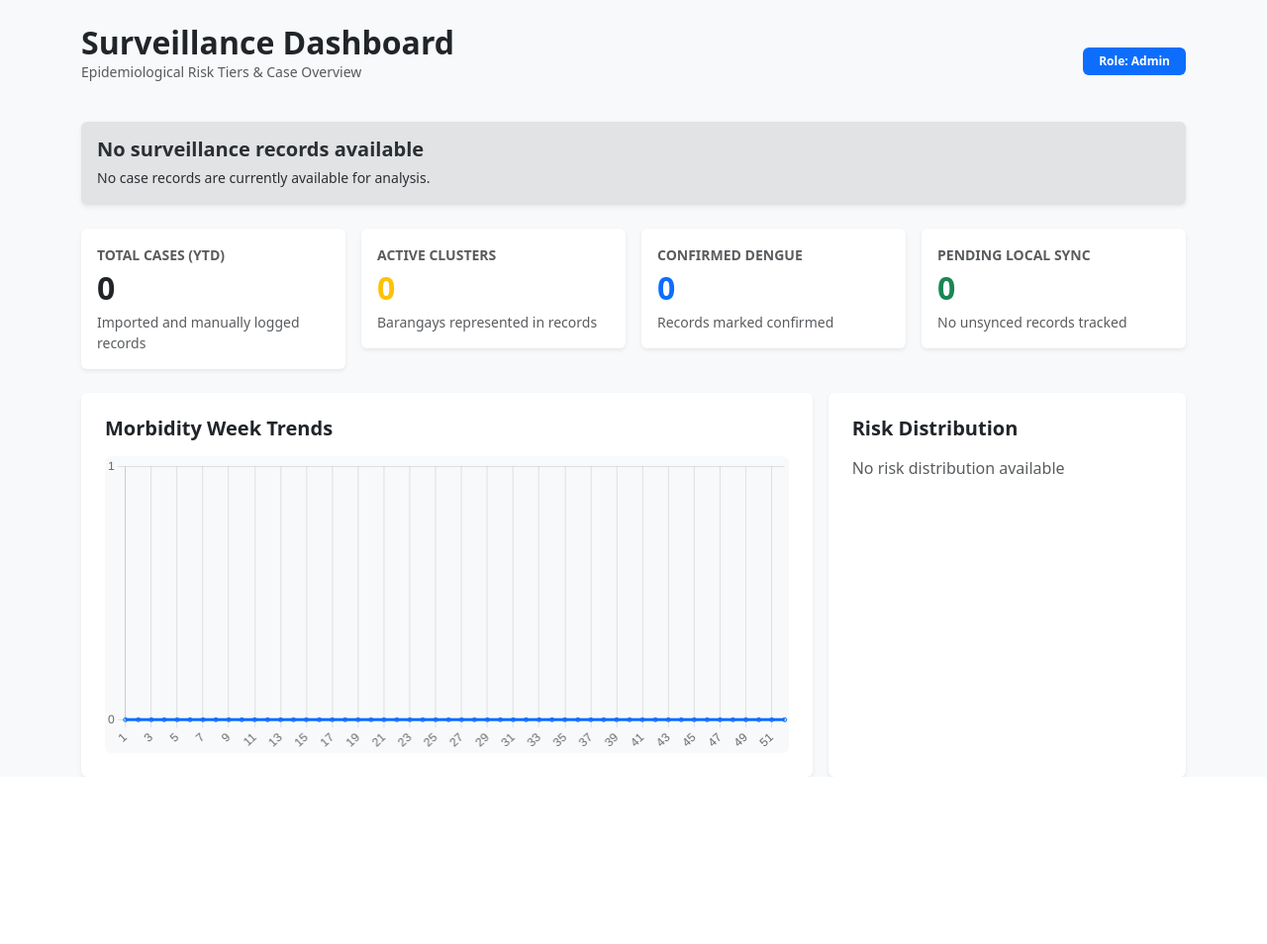
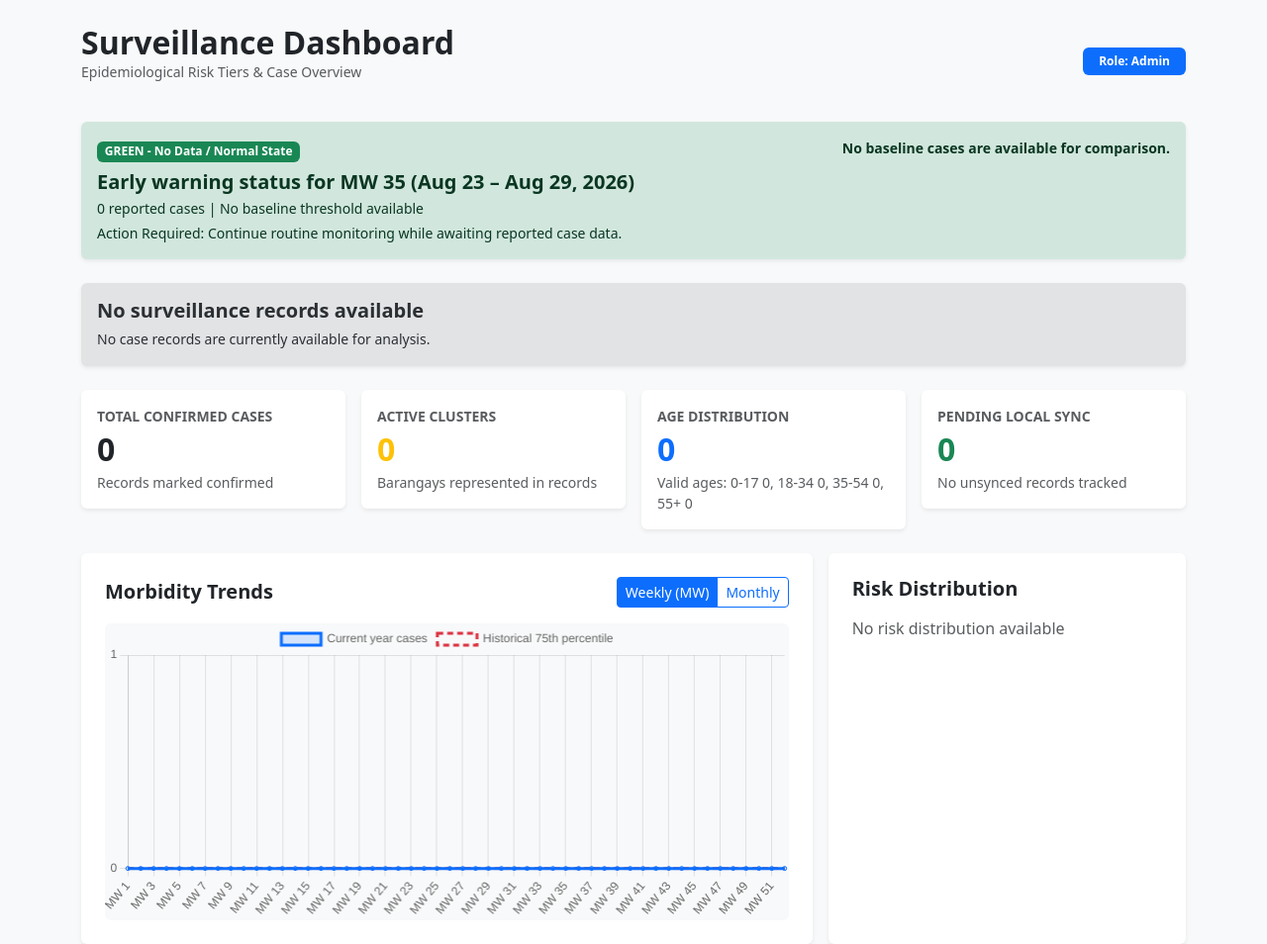
Before and after one commit to DessDagondon/lokalhealth, a Flask app: page /dashboard in a window 1280 px wide. Shown: the part 56-1010 px from the top of the page at 99% size. Before the commit the page ends 841 px from the top, so only its background shows below. Run offline with Flask 3, Linux system fonts and the light colour scheme; a user stored in the database is signed in; data that the repository does not hold is empty.

Commit message:
(dashboard): finalize Day 7 analytics core, and UI alert banner)
- Add non-parametric P75 baseline engine and Section 3.3.5 alert triggers (GREEN/YELLOW/RED).
- Implement Weekly (MW) vs. Monthly trend chart toggle and Chart.js historical overlay.
- Refine alert banner for human readability with date ranges and action recommendations.

```diff
--- a/app.py
+++ b/app.py
@@ -1,8 +1,8 @@
 import os
 import re
 from io import BytesIO, StringIO
-from datetime import datetime
-from flask import Flask, render_template, request, redirect, url_for, flash, send_file
+from datetime import date, datetime, timedelta
+from flask import Flask, render_template, request, redirect, url_for, flash, send_file, jsonify
 from flask_sqlalchemy import SQLAlchemy
 from flask_login import LoginManager, UserMixin, login_user, logout_user, login_required, current_user
 from sqlalchemy import text, or_
@@ -144,33 +144,186 @@ def logout():
 # ==========================================
 
 # Screen 2: Main Surveillance Dashboard (Tiers 1, 2, & 3)
+NULL_LIKE_VALUES = {'', 'nan', 'n/a', 'na', 'null', 'none', 'unavailable'}
+
+
+def is_available_dashboard_value(value):
+    return value is not None and str(value).strip().lower() not in NULL_LIKE_VALUES
+
+
+def get_morbidity_week_date_range(year, morbidity_week):
+    year_start = date(year, 1, 1)
+    first_week_start = year_start - timedelta(days=(year_start.weekday() + 1) % 7)
+    week_start = first_week_start + timedelta(weeks=morbidity_week - 1)
+    week_end = week_start + timedelta(days=6)
+    start_label = f'{week_start.strftime("%b")} {week_start.day}'
+    end_label = f'{week_end.strftime("%b")} {week_end.day}, {week_end.year}'
+    return f'{start_label} \u2013 {end_label}'
+
+
+def evaluate_dashboard_alert(current_count, baseline_threshold):
+    pre_surge_threshold = round(0.75 * baseline_threshold, 2)
+    if current_count == 0 and baseline_threshold == 0:
+        return {
+            'risk_level': 'GREEN',
+            'risk_label': 'No Data / Normal State',
+            'recommendation': 'No baseline cases are available for comparison.',
+            'action_required': 'Action Required: Continue routine monitoring while awaiting reported case data.',
+        }
+    if current_count < pre_surge_threshold:
+        return {
+            'risk_level': 'GREEN',
+            'risk_label': 'Normal State',
+            'recommendation': 'Routine Monitoring',
+            'action_required': 'Action Required: Continue routine monitoring and community prevention activities.',
+        }
+    if current_count <= baseline_threshold:
+        return {
+            'risk_level': 'YELLOW',
+            'risk_label': 'Warning State',
+            'recommendation': 'Pre-surge Advisory',
+            'action_required': 'Action Required: Issue a pre-surge advisory and increase local surveillance.',
+        }
+    return {
+        'risk_level': 'RED',
+        'risk_label': 'Surge State',
+        'recommendation': 'Threshold Breach & Targeted Intervention',
+        'action_required': 'Action Required: Initiate targeted vector control and localized response.',
+    }
+
+
+def get_dashboard_trend(current_year=None):
+    current_year = current_year or datetime.now().year
+    baseline_years = (2023, 2024, 2025)
+    grouped_counts = db.session.query(
+        DengueRecord.year,
+        DengueRecord.morbidity_week,
+        db.func.count(DengueRecord.id),
+    ).filter(
+        DengueRecord.year.in_(baseline_years + (current_year,)),
+        DengueRecord.morbidity_week.isnot(None),
+        DengueRecord.morbidity_week.between(1, 52),
+    ).group_by(DengueRecord.year, DengueRecord.morbidity_week).all()
+
+    counts_by_year_week = {
+        (int(year), int(week)): int(count)
+        for year, week, count in grouped_counts
+        if year is not None and week is not None
+    }
+    current_actual = [counts_by_year_week.get((current_year, week), 0) for week in range(1, 53)]
+    historical_values = [
+        [counts_by_year_week.get((year, week), 0) for year in baseline_years]
+        for week in range(1, 53)
+    ]
+    median = [round(pd.Series(values, dtype='float64').quantile(0.5), 2) for values in historical_values]
+    percentile_75 = [round(pd.Series(values, dtype='float64').quantile(0.75), 2) for values in historical_values]
+
+    grouped_month_counts = db.session.query(
+        DengueRecord.year,
+        DengueRecord.morbidity_month,
+        db.func.count(DengueRecord.id),
+    ).filter(
+        DengueRecord.year.in_(baseline_years + (current_year,)),
+        DengueRecord.morbidity_month.isnot(None),
+        DengueRecord.morbidity_month.between(1, 12),
+    ).group_by(DengueRecord.year, DengueRecord.morbidity_month).all()
+    counts_by_year_month = {
+        (int(year), int(month)): int(count)
+        for year, month, count in grouped_month_counts
+        if year is not None and month is not None
+    }
+    monthly_actual = [counts_by_year_month.get((current_year, month), 0) for month in range(1, 13)]
+    monthly_baseline_values = [
+        [counts_by_year_month.get((year, month), 0) for year in baseline_years]
+        for month in range(1, 13)
+    ]
+    monthly_median = [round(pd.Series(values, dtype='float64').quantile(0.5), 2) for values in monthly_baseline_values]
+    monthly_percentile_75 = [round(pd.Series(values, dtype='float64').quantile(0.75), 2) for values in monthly_baseline_values]
+
+    current_week = min(datetime.now().isocalendar().week, 52)
+    current_index = current_week - 1
+    current_count = current_actual[current_index]
+    current_median = median[current_index]
+    current_threshold = percentile_75[current_index]
+    alert = evaluate_dashboard_alert(current_count, current_threshold)
+    week_date_range = get_morbidity_week_date_range(current_year, current_week)
+    has_baseline_data = any(any(values) for values in historical_values)
+
+    return {
+        'year': current_year,
+        'weeks': list(range(1, 53)),
+        'actual': current_actual,
+        'median': median,
+        'baseline_75th': percentile_75,
+        'monthly_actual': monthly_actual,
+        'monthly_median': monthly_median,
+        'monthly_baseline_75th': monthly_percentile_75,
+        'current_week': current_week,
+        'week_date_range': week_date_range,
+        'current_count': current_count,
+        'current_median': current_median,
+        'current_threshold': current_threshold,
+        'has_baseline_data': has_baseline_data,
+        'pre_surge_threshold': round(0.75 * current_threshold, 2),
+        **alert,
+    }
+
+
+@app.route('/api/dashboard/trend')
+@login_required
+def dashboard_trend_api():
+    requested_year = request.args.get('year', type=int)
+    return jsonify(get_dashboard_trend(requested_year))
+
+
 @app.route('/dashboard')
 @login_required
 def dashboard():
     page = request.args.get('page', 1, type=int)
     page = max(page, 1)
+    requested_year = request.args.get('year', type=int)
 
     records_list = DengueRecord.query.all()
     confirmed_cases = DengueRecord.query.filter(
-        db.func.lower(DengueRecord.case_classification).contains('confirmed')
+        DengueRecord.case_classification.isnot(None),
+        db.func.lower(DengueRecord.case_classification).contains('confirmed'),
     ).count()
-    clusters = sorted({record.barangay for record in records_list if record.barangay})
+    barangay_counts = {}
+    for record in records_list:
+        if is_available_dashboard_value(record.barangay):
+            barangay = str(record.barangay).strip()
+            barangay_counts[barangay] = barangay_counts.get(barangay, 0) + 1
+    clusters = sorted(barangay_counts)
+    age_distribution = {
+        '0-17': 0,
+        '18-34': 0,
+        '35-54': 0,
+        '55+': 0,
+    }
+    for record in records_list:
+        if record.age is None or str(record.age).strip().lower() in NULL_LIKE_VALUES:
+            continue
+        try:
+            age = int(record.age)
+        except (TypeError, ValueError):
+            continue
+        bucket = '0-17' if age < 18 else '18-34' if age < 35 else '35-54' if age < 55 else '55+'
+        age_distribution[bucket] += 1
     per_page = 10
     total_clusters = len(clusters)
     total_pages = max(1, (total_clusters + per_page - 1) // per_page) if clusters else 1
     page = min(page, total_pages)
     start = (page - 1) * per_page
     end = start + per_page
-    cluster_page = clusters[start:end]
+    cluster_page = [
+        {'name': barangay, 'count': barangay_counts[barangay]}
+        for barangay in clusters[start:end]
+    ]
 
-    week_counts = db.session.query(
-        DengueRecord.morbidity_week,
-        db.func.count(DengueRecord.id)
-    ).filter(DengueRecord.morbidity_week.isnot(None)).group_by(DengueRecord.morbidity_week).all()
-    week_counts_map = {int(week): count for week, count in week_counts if week is not None and 1 <= int(week) <= 52}
+    trend = get_dashboard_trend(requested_year)
     morbidity_week_trends = [
-        {'week': week, 'count': week_counts_map.get(week, 0)}
-        for week in range(1, 53)
+        {'week': week, 'count': count}
+        for week, count in zip(trend['weeks'], trend['actual'])
     ]
 
     return render_template(
@@ -180,10 +333,13 @@ def dashboard():
         confirmed_cases=confirmed_cases,
         clusters=cluster_page,
         all_clusters=clusters,
+        barangay_counts=barangay_counts,
         total_clusters=total_clusters,
         page=page,
         total_pages=total_pages,
         morbidity_week_trends=morbidity_week_trends,
+        trend=trend,
+        age_distribution=age_distribution,
     )
 
 # Screen 3: Data Entry, CSV Ingestion, and Offline Sync
--- a/templates/dashboard.html
+++ b/templates/dashboard.html
@@ -8,6 +8,19 @@
     </div>
     <div>
         <span class="badge bg-primary px-3 py-2">Role: {{ current_user.role }}</span>
+    </div>
+</div>
+
+{% set risk_classes = {'GREEN': 'success', 'YELLOW': 'warning', 'RED': 'danger'} %}
+<div class="alert alert-{{ risk_classes[trend.risk_level] }} border-0 shadow-sm mb-4" role="status">
+    <div class="d-flex justify-content-between align-items-start gap-3 flex-wrap">
+        <div>
+            <span class="badge text-bg-{{ risk_classes[trend.risk_level] }} mb-2">{{ trend.risk_level }} - {{ trend.risk_label }}</span>
+            <h5 class="alert-heading mb-1 fw-bold">Early warning status for MW {{ trend.current_week }} ({{ trend.week_date_range }})</h5>
+            <div class="small">{{ trend.current_count }} reported cases | {% if trend.has_baseline_data %}Epidemic Threshold: {{ trend.current_threshold }}{% else %}No baseline threshold available{% endif %}</div>
+            <div class="small mt-1">{{ trend.action_required }}</div>
+        </div>
+        <strong class="small text-end">{{ trend.recommendation }}</strong>
     </div>
 </div>
 
@@ -32,9 +45,9 @@
 <div class="row g-3 mb-4">
     <div class="col-md-3">
         <div class="card border-0 shadow-sm p-3">
-            <span class="text-muted small fw-bold">TOTAL CASES (YTD)</span>
-            <h2 class="fw-bold text-dark my-1">{{ total_cases }}</h2>
-            <span class="text-muted small">Imported and manually logged records</span>
+            <span class="text-muted small fw-bold">TOTAL CONFIRMED CASES</span>
+            <h2 class="fw-bold text-dark my-1">{{ confirmed_cases }}</h2>
+            <span class="text-muted small">Records marked confirmed</span>
         </div>
     </div>
     <div class="col-md-3">
@@ -46,9 +59,9 @@
     </div>
     <div class="col-md-3">
         <div class="card border-0 shadow-sm p-3">
-            <span class="text-muted small fw-bold">CONFIRMED DENGUE</span>
-            <h2 class="fw-bold text-primary my-1">{{ confirmed_cases }}</h2>
-            <span class="text-muted small">Records marked confirmed</span>
+            <span class="text-muted small fw-bold">AGE DISTRIBUTION</span>
+            <h2 class="fw-bold text-primary my-1">{{ age_distribution.values()|sum }}</h2>
+            <span class="text-muted small">Valid ages: 0-17 {{ age_distribution['0-17'] }}, 18-34 {{ age_distribution['18-34'] }}, 35-54 {{ age_distribution['35-54'] }}, 55+ {{ age_distribution['55+'] }}</span>
         </div>
     </div>
     <div class="col-md-3">
@@ -64,9 +77,15 @@
 <div class="row g-3">
     <div class="col-md-8">
         <div class="card border-0 shadow-sm p-4 h-100">
-            <h5 class="fw-bold mb-3">Morbidity Week Trends</h5>
+            <div class="d-flex justify-content-between align-items-center gap-3 flex-wrap mb-3">
+                <h5 class="fw-bold mb-0">Morbidity Trends</h5>
+                <div class="btn-group btn-group-sm" role="group" aria-label="Trend time period">
+                    <button type="button" class="btn btn-primary trend-period-button" data-period="weekly" aria-pressed="true">Weekly (MW)</button>
+                    <button type="button" class="btn btn-outline-primary trend-period-button" data-period="monthly" aria-pressed="false">Monthly</button>
+                </div>
+            </div>
             <div class="bg-light rounded" style="height: 300px;">
-                <canvas id="morbidityWeekChart" data-morbidity-week-trends='{{ morbidity_week_trends | tojson }}'></canvas>
+                <canvas id="morbidityWeekChart" data-morbidity-week-trends='{{ morbidity_week_trends | tojson }}' data-trend='{{ trend | tojson }}'></canvas>
             </div>
         </div>
     </div>
@@ -76,8 +95,8 @@
             <div class="list-group list-group-flush">
                 {% for barangay in clusters %}
                 <div class="list-group-item d-flex justify-content-between align-items-center bg-transparent px-0">
-                    <span>{{ barangay }}</span>
-                    <span class="badge bg-secondary">No risk rating</span>
+                    <span>{{ barangay.name }}</span>
+                    <span class="badge bg-secondary">{{ barangay.count }} cases</span>
                 </div>
                 {% else %}
                 <p class="text-muted mb-0">No risk distribution available</p>
@@ -85,19 +104,29 @@
             </div>
 
             {% if all_clusters and total_pages > 1 %}
-            <nav aria-label="Risk distribution pagination" class="mt-3">
-                <ul class="pagination pagination-sm justify-content-center mb-0">
+            <nav aria-label="Risk distribution pagination" class="mt-3 dashboard-pagination">
+                <ul class="pagination pagination-sm justify-content-center flex-nowrap mb-0">
                     {% if page > 1 %}
                     <li class="page-item"><a class="page-link" href="{{ url_for('dashboard', page=page-1) }}">Previous</a></li>
                     {% endif %}
 
-                    {% for page_num in range(1, total_pages + 1) %}
+                    {% if page > 3 %}
+                    <li class="page-item"><a class="page-link" href="{{ url_for('dashboard', page=1) }}">1</a></li>
+                    <li class="page-item disabled"><span class="page-link">...</span></li>
+                    {% endif %}
+
+                    {% for page_num in range([1, page - 1]|max, [total_pages, page + 1]|min + 1) %}
                         {% if page_num == page %}
                         <li class="page-item active"><span class="page-link">{{ page_num }}</span></li>
                         {% else %}
                         <li class="page-item"><a class="page-link" href="{{ url_for('dashboard', page=page_num) }}">{{ page_num }}</a></li>
                         {% endif %}
                     {% endfor %}
+
+                    {% if page < total_pages - 2 %}
+                    <li class="page-item disabled"><span class="page-link">...</span></li>
+                    <li class="page-item"><a class="page-link" href="{{ url_for('dashboard', page=total_pages) }}">{{ total_pages }}</a></li>
+                    {% endif %}
 
                     {% if page < total_pages %}
                     <li class="page-item"><a class="page-link" href="{{ url_for('dashboard', page=page+1) }}">Next</a></li>
@@ -108,26 +137,52 @@
         </div>
     </div>
 </div>
+<style>
+    .dashboard-pagination {
+        max-width: 100%;
+        overflow-x: auto;
+        overflow-y: hidden;
+        padding-bottom: 2px;
+    }
+
+    .dashboard-pagination .pagination {
+        width: max-content;
+        min-width: 100%;
+    }
+</style>
 <script src="https://cdn.jsdelivr.net/npm/chart.js"></script>
 <script>
     const ctx = document.getElementById('morbidityWeekChart');
     const morbidity_week_trends = ctx ? JSON.parse(ctx.dataset.morbidityWeekTrends) : [];
-    const labels = morbidity_week_trends.map(item => item.week);
-    const values = morbidity_week_trends.map(item => item.count);
+    const trend = ctx ? JSON.parse(ctx.dataset.trend) : { baseline_75th: [], median: [] };
+    const weeklyLabels = morbidity_week_trends.map(item => `MW ${item.week}`);
+    const weeklyValues = morbidity_week_trends.map(item => item.count);
+    const monthlyLabels = ['January', 'February', 'March', 'April', 'May', 'June', 'July', 'August', 'September', 'October', 'November', 'December'];
+    const monthlyValues = trend.monthly_actual || [];
+    const monthlyBaseline = trend.monthly_baseline_75th || [];
 
     if (ctx) {
         new Chart(ctx, {
             type: 'line',
             data: {
-                labels: labels,
+                labels: weeklyLabels,
                 datasets: [{
-                    label: 'Cases',
-                    data: values,
+                    label: 'Current year cases',
+                    data: weeklyValues,
                     borderColor: '#0d6efd',
                     backgroundColor: 'rgba(13,110,253,0.15)',
                     fill: true,
                     tension: 0.3,
                     pointRadius: 2
+                }, {
+                    label: 'Historical 75th percentile',
+                    data: trend.baseline_75th,
+                    borderColor: '#dc3545',
+                    backgroundColor: 'transparent',
+                    borderDash: [6, 4],
+                    fill: false,
+                    tension: 0.3,
+                    pointRadius: 0
                 }]
             },
             options: {
@@ -142,11 +197,27 @@
                     }
                 },
                 plugins: {
-                    legend: {
-                        display: false
-                    }
+                    legend: { display: true }
                 }
             }
+        });
+
+        const chart = Chart.getChart(ctx);
+        const periodButtons = document.querySelectorAll('.trend-period-button');
+        periodButtons.forEach(button => {
+            button.addEventListener('click', () => {
+                const monthly = button.dataset.period === 'monthly';
+                chart.data.labels = monthly ? monthlyLabels : weeklyLabels;
+                chart.data.datasets[0].data = monthly ? monthlyValues : weeklyValues;
+                chart.data.datasets[1].data = monthly ? monthlyBaseline : trend.baseline_75th;
+                periodButtons.forEach(periodButton => {
+                    const active = periodButton === button;
+                    periodButton.classList.toggle('btn-primary', active);
+                    periodButton.classList.toggle('btn-outline-primary', !active);
+                    periodButton.setAttribute('aria-pressed', String(active));
+                });
+                chart.update();
+            });
         });
     }
 </script>
```
Also changed, not shown: generate_test_data.py (added, +56 -0 lines), tests/test_dashboard.py (added, +110 -0 lines), tests/test_data_repository.py (+4 -3 lines).
